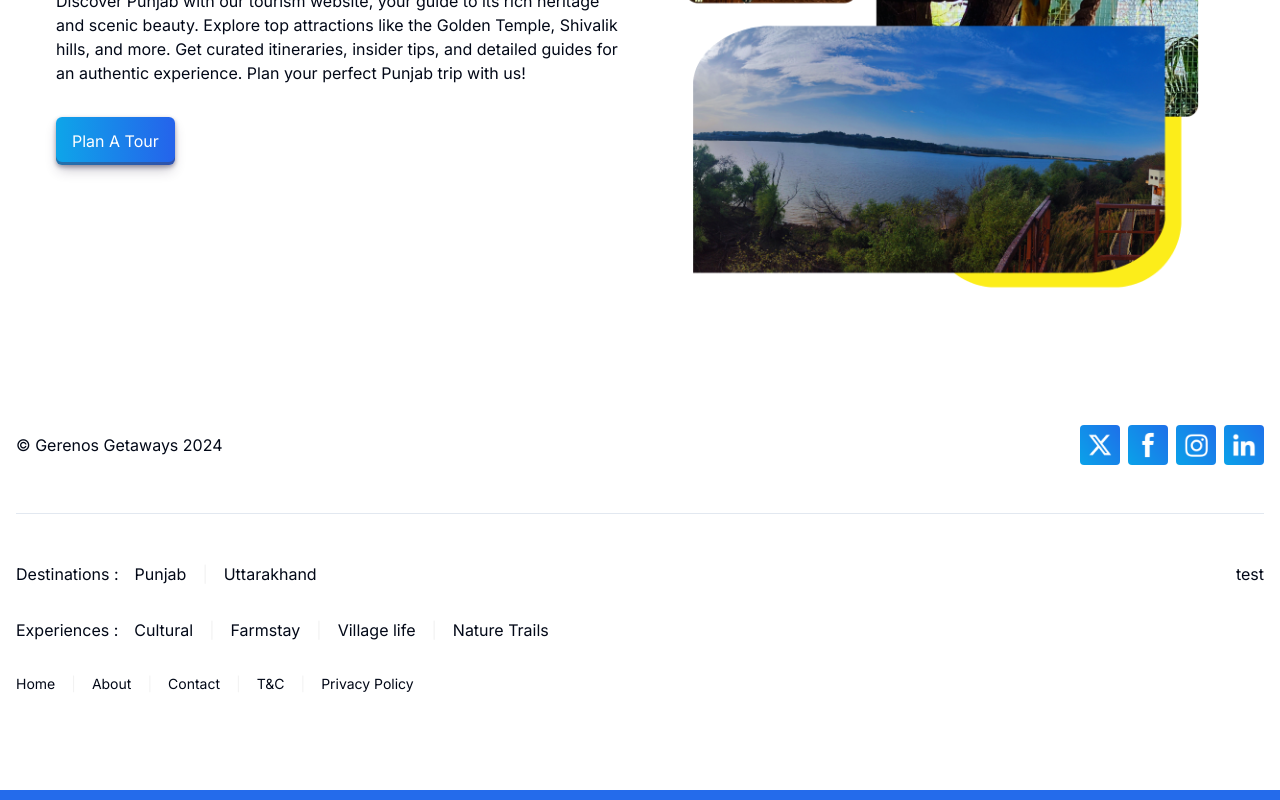
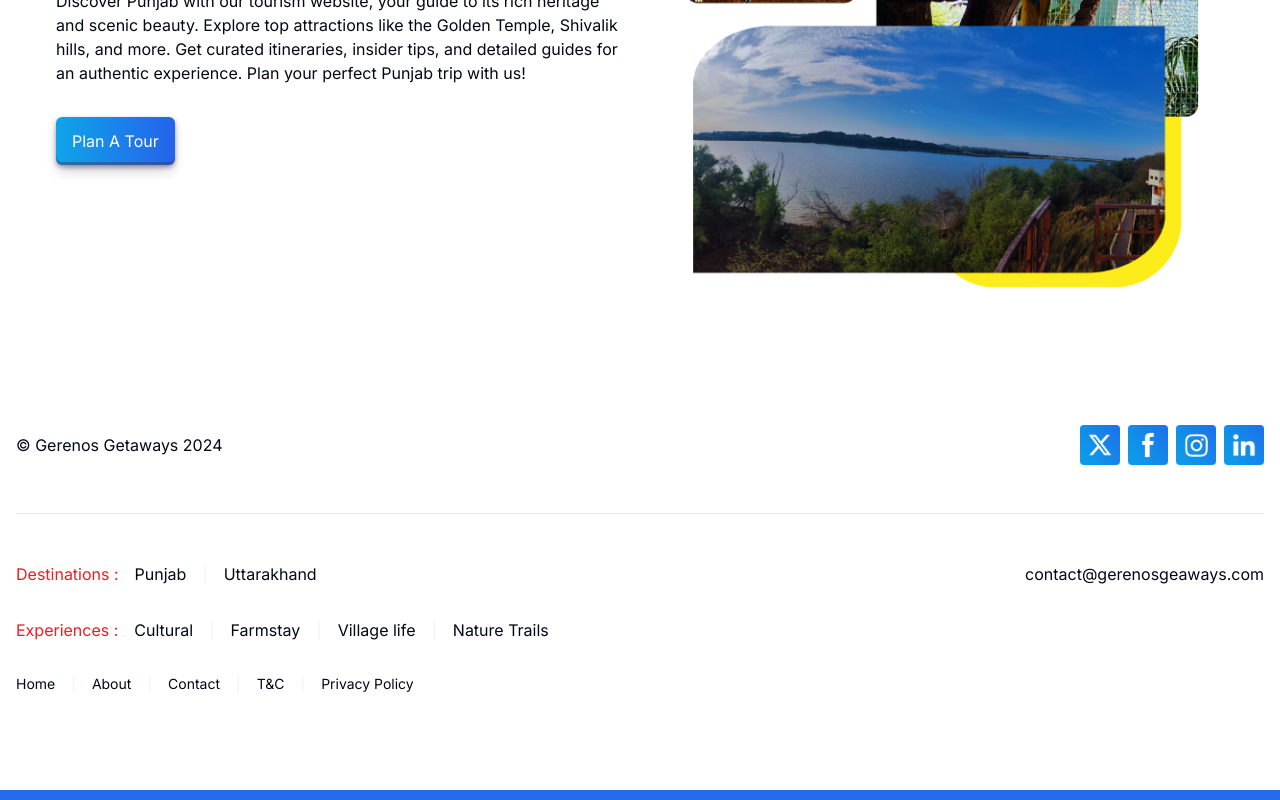
Before and after one commit to TheHypedge/geranos, a Next.js app: page / in a window 1280 px wide. Shown: the part 971-1771 px from the top of the page. Built offline with nearby package versions, Linux system fonts and the light colour scheme.

Commit message:
Changes
Changes

```diff
--- a/src/components/custom/Footer/DestinationsMenu.tsx
+++ b/src/components/custom/Footer/DestinationsMenu.tsx
@@ -5,7 +5,7 @@ const DestinationsMenu = () => {
   return (
 <div className="flex gap-4 text-md">
 
-        <p className="">Destinations : </p>
+        <p className="text-[#EB1F25]">Destinations : </p>
         <Link href="/contact">
         <p>Punjab</p>
         </Link>
--- a/src/components/custom/Footer/ExperiencesMenu.tsx
+++ b/src/components/custom/Footer/ExperiencesMenu.tsx
@@ -5,7 +5,7 @@ const ExperiencesMenu = () => {
   return (
 <div className="flex gap-4 text-md">
 
-<p className="">Experiences : </p>
+<p className="text-[#EB1F25]">Experiences : </p>
 <Link href="/contact">
         <p>Cultural</p>
         </Link>
--- a/src/components/custom/footer/footer.tsx
+++ b/src/components/custom/footer/footer.tsx
@@ -28,9 +28,9 @@ const Footer = () => {
             </p>
 
         </div>
-        <Separator className="mb-12 border-b-black"/>
+        <Separator className="mb-12"/>
 
-        <div className="flex flex-row justify-between mb-12 border-b-black">
+        <div className="flex flex-row justify-between mb-12 ">
 
         <div className="flex flex-col gap-8">
 
@@ -40,7 +40,7 @@ const Footer = () => {
         </div>
         <div className="flex flex-col gap-8">
 
-          test
+          contact@gerenosgeaways.com
 
         </div>
         </div>
```
